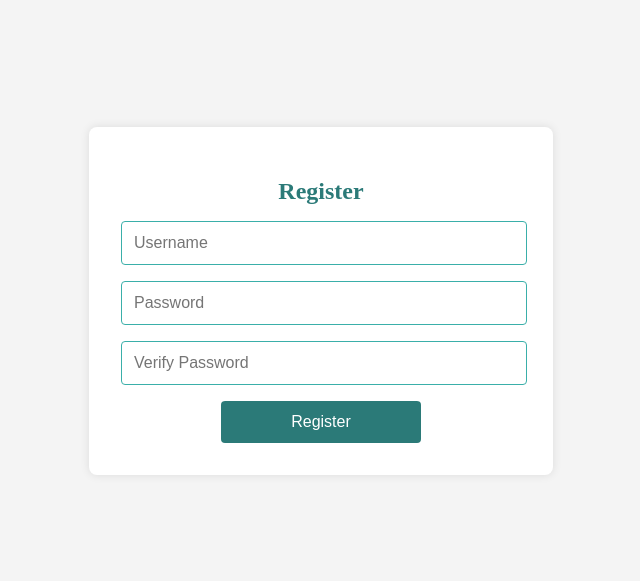
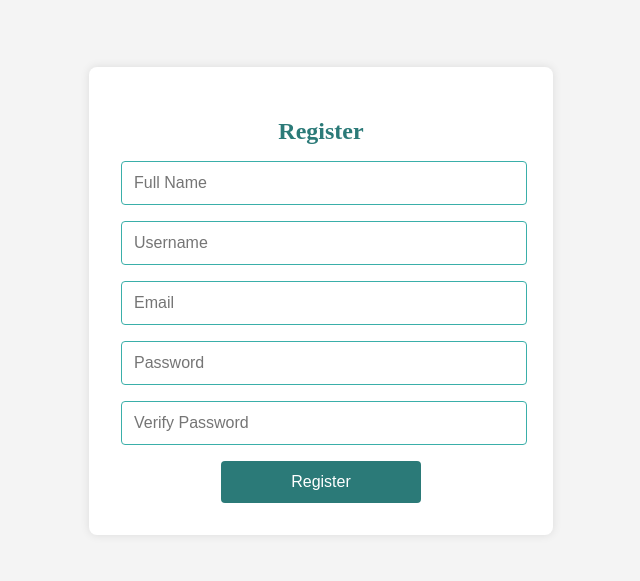
Before and after one commit to Daniel1285/FSWD-project-5, a React (Vite) app: page /register in a window 1280 px wide. Shown: the part 107-688 px from the top of the page, without its empty margins (319-959 px from the left). Built offline with nearby package versions, Linux system fonts and the light colour scheme.

Commit message:
fixed register user

```diff
--- a/src/pages/Register.jsx
+++ b/src/pages/Register.jsx
@@ -1,14 +1,26 @@
-import { useState } from 'react';
+import { useEffect, useReducer, useRef, useState } from 'react';
 import { useNavigate } from 'react-router-dom';
 import styles from '../style/login.module.css'; // reuse login styles
 import { saveUserToStorage } from '../utils/StorageControls';
 
 export default function Register() {
-  const [username, setUsername] = useState('');
+  //const [username, setUsername] = useState('');
+  const usernameRef = useRef();
+  const nameRef = useRef();
+  const emailRef = useRef();
   const [password, setPassword] = useState('');
   const [verifyPassword, setVerifyPassword] = useState('');
   const [errorMsg, setErrorMsg] = useState('');
   const navigate = useNavigate();
+
+  useEffect(() => {
+    //set error message to password mismatch if passwords do not match
+    if (password && verifyPassword && password !== verifyPassword) {
+      setErrorMsg("Passwords do not match");
+    } else {
+      setErrorMsg('');
+    }
+  }, [password, verifyPassword]);
 
   const handleRegister = async (e) => {
     e.preventDefault();
@@ -19,26 +31,30 @@ export default function Register() {
     }
 
     try {
+      const name = nameRef.current.value;
+      const username = usernameRef.current.value;
+      const email = emailRef.current.value;
+      console.log("Username:", username);
       const res = await fetch(`http://localhost:3001/users?username=${username}`);
       console.log(res);
-      const existingUsers = await res.text(); //await res.json();
-      var parser = new DOMParser();
-      var doc = parser.parseFromString(existingUsers, "text/html");
+      const existingUsers = await res.json();
+      console.log("Existing Users:", existingUsers, "Length: ", existingUsers.length);
 
 
-        console.log(doc);
       console.log("here 1");
 
       if (existingUsers.length > 0) {
         setErrorMsg("Username already exists");
         return;
       }
-
       const newUser = {
-        username,
+        name: name,
+        username: username,
         website: password,
-        name: "",
-        email: "",
+        email: email,
+        address: null,
+        phone: null,
+        company: null,
         image: "https://via.placeholder.com/150"
       };
 
@@ -72,10 +88,28 @@ export default function Register() {
         <input
           className={styles.input}
           type="text"
+          placeholder="Full Name"
+          ref={nameRef}
+          //value={username}
+          //onChange={(e) => setUsername(e.target.value)}
+        />
+
+        <input
+          className={styles.input}
+          type="text"
           placeholder="Username"
-          value={username}
-          onChange={(e) => setUsername(e.target.value)}
-          required
+          ref={usernameRef}
+          //value={username}
+          //onChange={(e) => setUsername(e.target.value)}
+        />
+
+        <input
+          className={styles.input}
+          type="email"
+          placeholder="Email"
+          ref={emailRef}
+          //value={username}
+          //onChange={(e) => setUsername(e.target.value)}
         />
 
         <input
```
Also changed, not shown: data/db.json.
